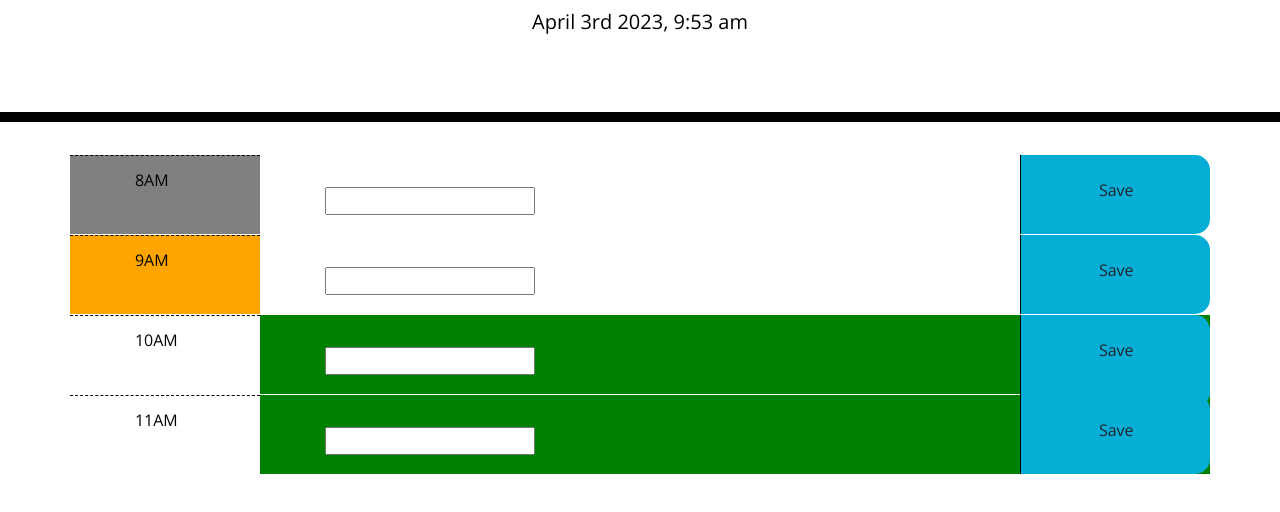
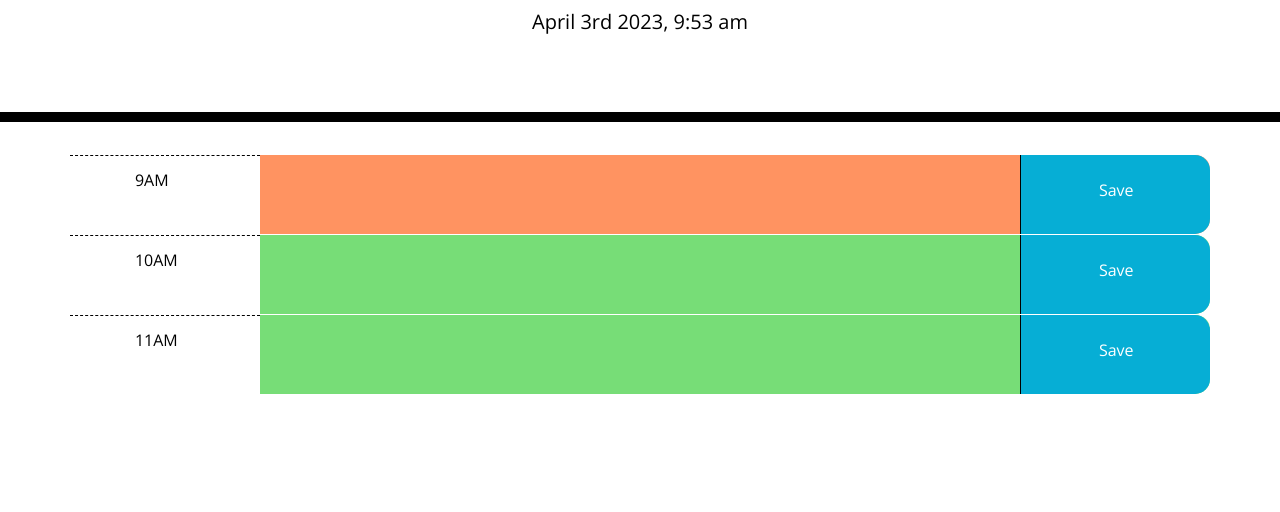
Before and after one commit to AstaRem/workday-planner-app, a plain HTML site: page index.html in a window 1280 px wide. Shown: the part 182-694 px from the top of the page. Drawn offline with nearby package versions, Linux system fonts and the light colour scheme.

Commit message:
polishing css

```diff
--- a/index.html
+++ b/index.html
@@ -29,62 +29,48 @@
     </header>
 
       <div class="container  ">
-        <div class="row" data-hour="hour-8">
-          <div class="col-2 hour" id="8AM">
-            8AM
+
+
+        <div class="row">
+          <div class="col-2 hour" id="9AM">
+            9AM
           </div>
 
-          <div class="col-8 ">
+          <div class="col-8 input-field ">
             <label for="task"></label>
             <input type="text" id="task1" class="task" name="task">
           </div>
 
           <div class="col-2 saveBtn">
-            <button type="button" class="btn clickBtn1">Save</button>
+            <button type="button" class="btn shadow-none clickBtn1">Save</button>
           </div>
         </div>
 
 
-        <div class="row" data-hour="hour-9">
-          <div class="col-2 hour" id="9AM">
-            9AM
-          </div>
-
-          <div class="col-8 ">
-            <label for="task"></label>
-            <input type="text" id="task1" class="task" name="task">
-          </div>
-
-          <div class="col-2 saveBtn">
-            <button type="button" class="btn clickBtn1">Save</button>
-          </div>
-        </div>
-
-
-        <div class="row" data-hour="hour-10">
+        <div class="row">
           <div class="col-2 hour" id="10AM">
             10AM
           </div>
-          <div class="col-8 ">
+          <div class="col-8 input-field">
             <label for="task"></label>
             <input type="text" id="task2" class="task" name="task">
 
           </div>
           <div class="col-2 saveBtn">
-            <button type="button" class="btn clickBtn2">Save</button>
+            <button type="button" class="btn shadow-none clickBtn2">Save</button>
           </div>
         </div>
 
-        <div class="row" id="hour-11">
+        <div class="row" >
           <div class="col-2 hour" id="11AM">
             11AM
           </div>
-          <div class="col-8 ">
+          <div class="col-8 input-field">
             <label for="task"></label>
             <input type="text" id="task3" class="task" name="task">
           </div>
           <div class="col-2 saveBtn clickBtn3">
-            <button type="button" class="btn ">Save</button>
+            <button type="button" class="btn shadow-none ">Save</button>
           </div>
         </div>
 
--- a/script2.js
+++ b/script2.js
@@ -1,7 +1,7 @@
 let currentTime = $("#currentDay");
 let clickBtns = [$('.clickBtn1'), $('.clickBtn2'), $('.clickBtn3')];
 let tasks = [$('#task1'), $('#task2'), $('#task3')];
-let hours = [$('#8AM'), $('#9AM'), $('#10AM'), $('#11AM') ];
+let hours = [$('#9AM'), $('#10AM'), $('#11AM') ];
 
 
 
@@ -15,11 +15,11 @@ $(function() {
         console.log(singleHourText);
         console.log(singleConverted);
         if(hourNow == singleConverted){
-            hours[h].css("background-color", "orange")
+            hours[h].parent().addClass("present");
         } else if(hourNow < singleConverted){
-            hours[h].parent().css("background-color", "green")
+            hours[h].parent().addClass("future")
         } else {
-            hours[h].css("background-color", "grey")
+            hours[h].parent().addClass("past")
         }
 
     }
--- a/style.css
+++ b/style.css
@@ -4,13 +4,30 @@ body {
   line-height: 1;
 }
 
-textarea {
+/* .wrapper {
+  box-sizing: border-box;
+} */
+input {
   background: transparent;
   border: none;
   resize: none;
+  width: 100%;
   color: #000000;
-  border-left: 1px solid black;
+  /* border-left: 1px solid black; */
   padding: 10px;
+  box-sizing: border-box;
+}
+
+input:focus{
+  outline: none;
+}
+
+.input-field {
+  padding: 0;
+}
+
+.input-field:hover {
+  border: 2px solid rgb(68, 64, 64);
 }
 
 .jumbotron {
@@ -21,25 +38,33 @@ textarea {
   border-bottom: 10px solid black;
 }
 
-.description {
+/* .description {
   white-space: pre-wrap;
-}
+} */
 
-.time-block {
+/* .time-block {
   text-align: center;
-  border-radius: 15px;
-}
+  border-top-left-radius: 15px;
+  border-bottom-left-radius: 15px;
+
+} */
 
 .row {
-  white-space: pre-wrap;
+  /* white-space: pre-wrap; */
   height: 80px;
   border-top: 1px solid white;
+  border-top-right-radius: 15px;
+  border-bottom-right-radius: 15px;
+
+
 }
 
 .hour {
   background-color: #ffffff;
   color: #000000;
   border-top: 1px dashed #000000;
+  white-space: pre-wrap;
+
 }
 
 .past {
@@ -48,7 +73,7 @@ textarea {
 }
 
 .present {
-  background-color: #ff6961;
+  background-color: #ff9361;
   color: white;
 }
 
@@ -63,9 +88,19 @@ textarea {
   border-bottom-right-radius: 15px;
   background-color: #06aed5;
   color: white;
+  white-space: pre-wrap;
+  box-sizing: border-box;
 }
 
-.saveBtn i:hover {
+.btn{
+  color: white;
+  outline: none;
+
+}
+
+.btn:hover {
   font-size: 20px;
   transition: all 0.3s ease-in-out;
+  color: white;
+  font-weight: bolder;
 }
```
